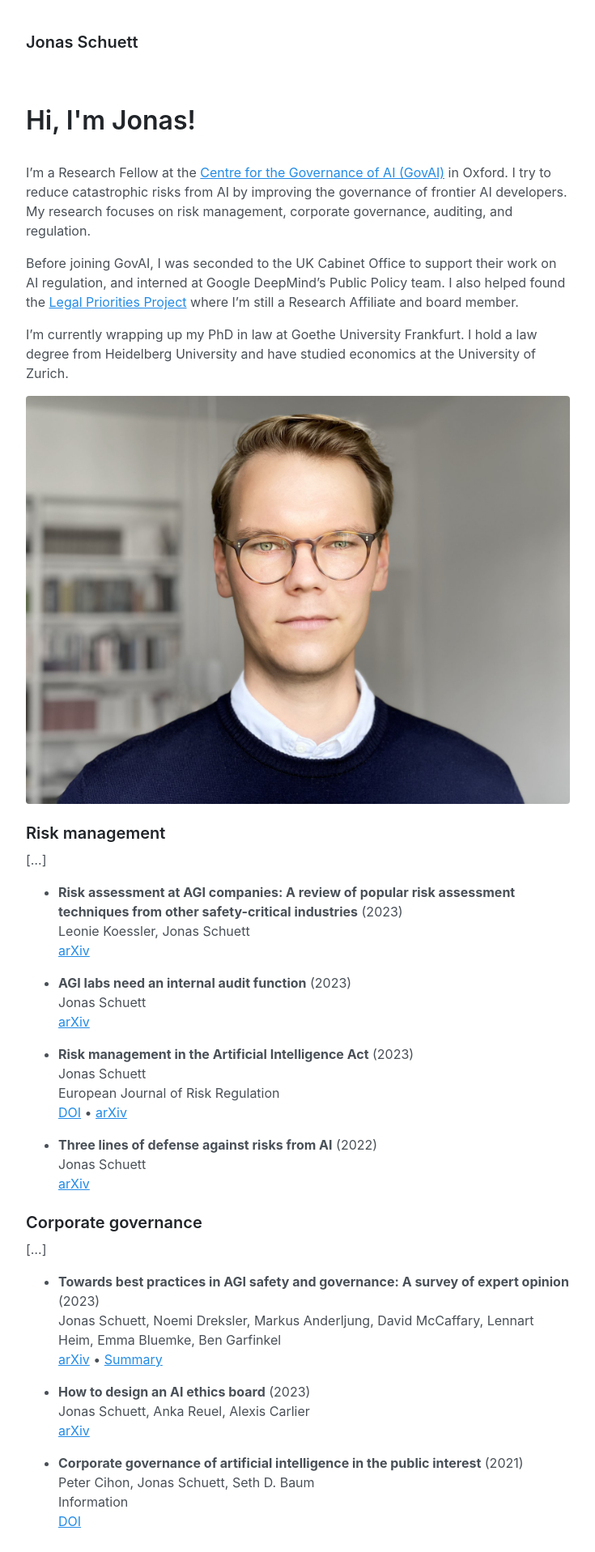
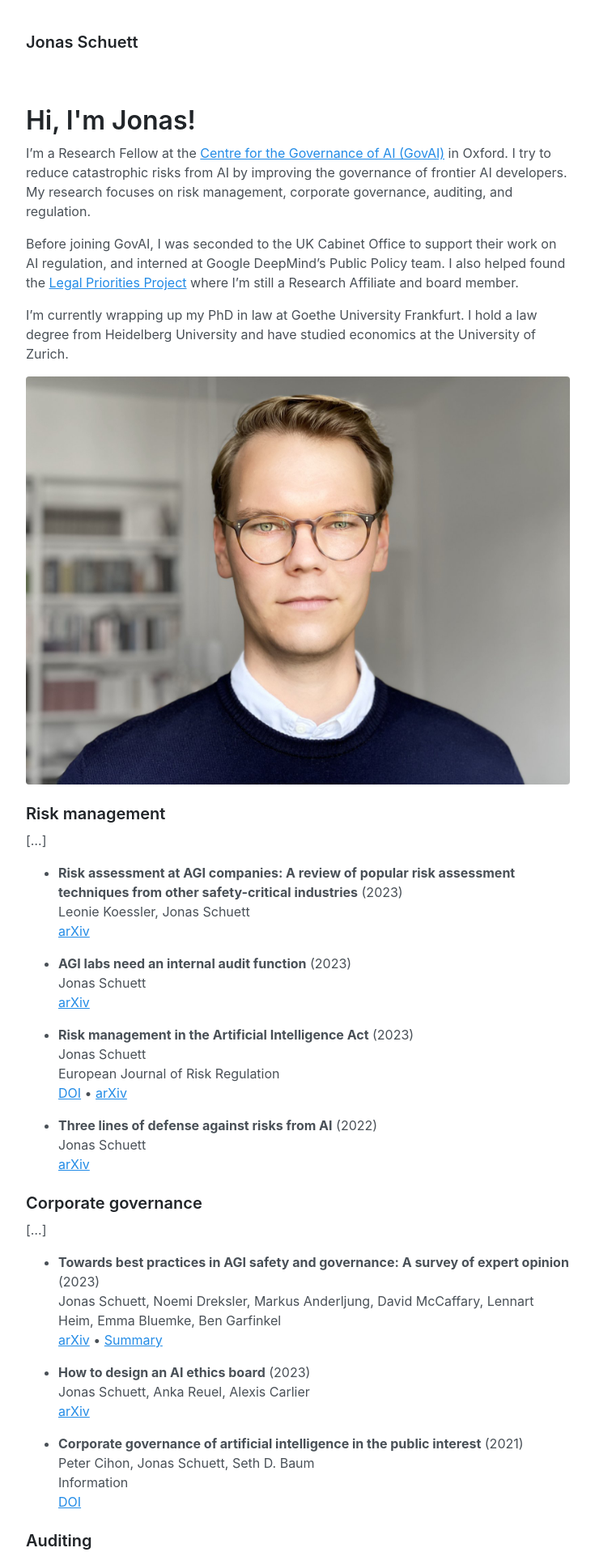
Before and after one commit to jonasschuett/jonasschuett.github.io, a Jekyll site: the page built from _posts/2020-04-04-introduction.md, in a window 1280 px wide. Shown: the top 1917 px of the page at 81% size, without its empty margins (272-1007 px from the left). Built offline with Jekyll 4.4.1, drawn with Linux system fonts in a browser that asks for light colours.

```diff
--- a/_posts/2020-04-04-introduction.md
+++ b/_posts/2020-04-04-introduction.md
@@ -3,7 +3,7 @@ layout: page
 title: Hi, I'm Jonas!
 ---
 
-<br>I'm a Research Fellow at the [Centre for the Governance of AI (GovAI)](https://www.governance.ai/) in Oxford. I try to reduce catastrophic risks from AI by improving the governance of frontier AI developers. My research focuses on risk management, corporate governance, auditing, and regulation.
+I'm a Research Fellow at the [Centre for the Governance of AI (GovAI)](https://www.governance.ai/) in Oxford. I try to reduce catastrophic risks from AI by improving the governance of frontier AI developers. My research focuses on risk management, corporate governance, auditing, and regulation.
 
 Before joining GovAI, I was seconded to the UK Cabinet Office to support their work on AI regulation, and interned at Google DeepMind’s Public Policy team. I also helped found the [Legal Priorities Project](https://www.legalpriorities.org/) where I'm still a Research Affiliate and board member.
 
```
